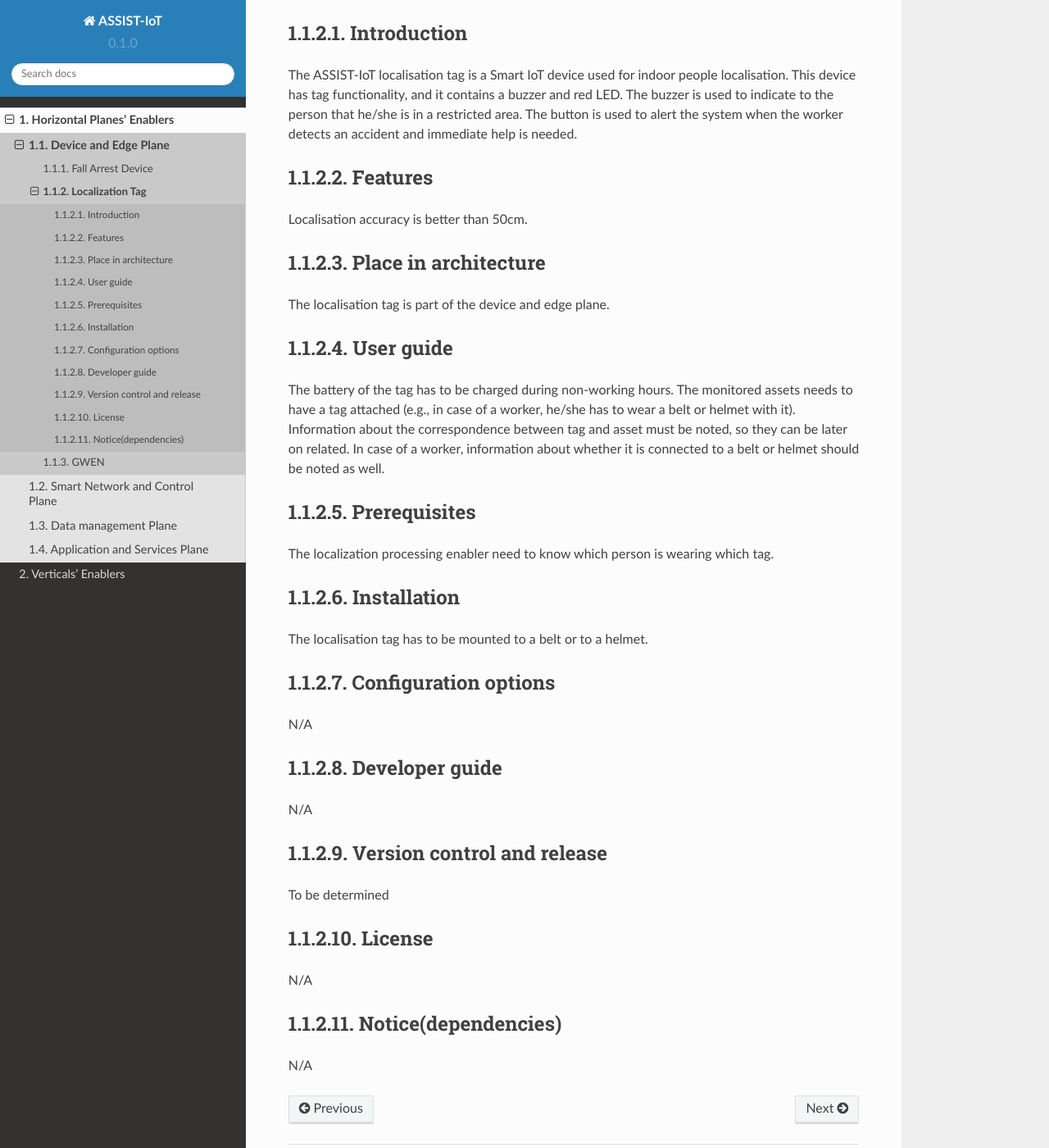
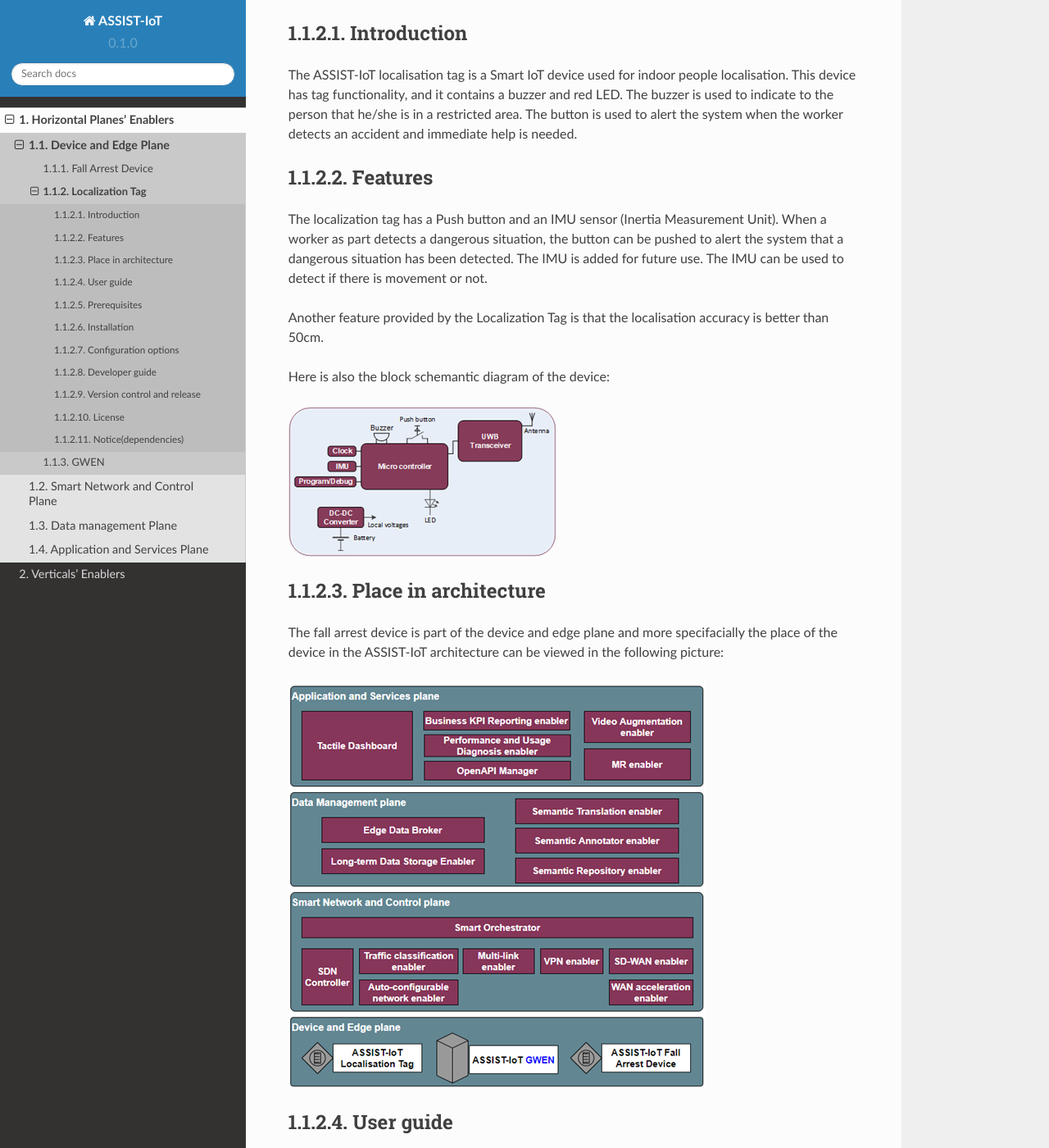
Before and after one commit to assist-iot/assist-iot-documentation, a Sphinx documentation site: the page built from docs/source/horizontal_planes/device/localization_tag.rst, in a window 1280 px wide and 1400 px high, scrolled down 448 px. Shown: the whole window at 82% size. Built offline with Sphinx 7.4.7 and the Read the Docs theme 2.0.0, drawn with Linux system fonts in a browser that asks for light colours; some of the changed text lies outside the part shown.

Commit message:
localization tag update

```diff
--- a/docs/source/horizontal_planes/device/localization_tag.rst
+++ b/docs/source/horizontal_planes/device/localization_tag.rst
@@ -16,12 +16,20 @@
 ********
 Features
 ********
-Localisation accuracy is better than 50cm.
+The localization tag has a Push button and an IMU sensor (Inertia Measurement Unit). When a worker as part detects a dangerous situation, the button can be pushed to alert the system that a dangerous situation has been detected. The IMU is added for future use. The IMU can be used to detect if there is movement or not.
+
+Another feature provided by the Localization Tag is that the localisation accuracy is better than 50cm.
+
+Here is also the block schemantic diagram of the device:
+
+.. image:: tag.png
 
 *********************
 Place in architecture
 *********************
-The localisation tag is part of the device and edge plane.
+The fall arrest device is part of the device and edge plane and more specifacially the place of the device in the ASSIST-IoT architecture can be viewed in the following picture:
+
+.. image:: place_in_architecture.png
 
 **********
 User guide
@@ -33,7 +41,7 @@
 *************
 Prerequisites
 *************
-The localization processing enabler need to know which person is wearing which tag.
+The fall localization tag determines its position relative to fixed anchors. This position is transmitted to the localization processing enabler. This enabler gathers the position of several fall arrest devices and needs to know which person is wearing which tag.
 
 ************
 Installation
@@ -53,7 +61,7 @@
 ***************************
 Version control and release
 ***************************
-To be determined
+The version control and release will be determined once the device is formally released.
 
 *******
 License
```
Also changed, not shown: docs/source/horizontal_planes/device/tag.png (added).
